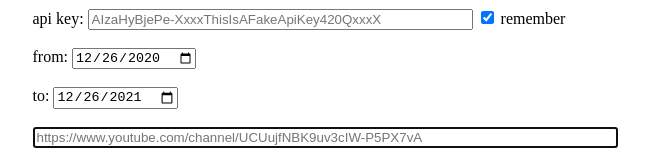
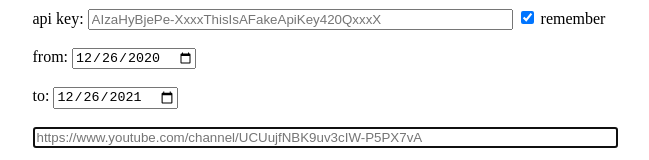
Before and after one commit to lazylion22/YTsort, a plain HTML site: page index.html in a window 1280 px wide. Shown: the top 160 px of the page, without its empty margins (315-964 px from the left). Drawn offline with Linux system fonts and the light colour scheme.

Commit message:
Update index.html

```diff
--- a/index.html
+++ b/index.html
@@ -11,7 +11,7 @@
 
         <div class="form-group">
         api key:
-        <input id="apikey" placeholder="AIzaHyBjePe-XxxxThisIsAFakeApiKey420QxxxX" size="45">
+        <input id="apikey" placeholder="AIzaHyBjePe-XxxxThisIsAFakeApiKey420QxxxX" size="50">
         <input type="checkbox" id="remember" name="remember" checked>
         <label for="remember"> remember</label><br>
         <br>
```
